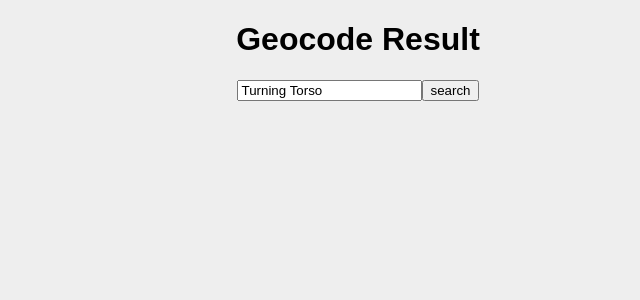
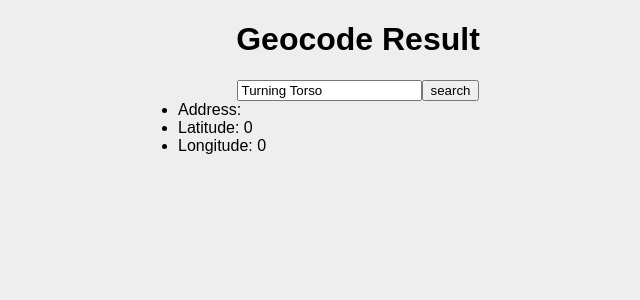
Before and after one commit to boilund/hotel-search, a React (Create React App) app: page / in a window 1280 px wide. Shown: the top 300 px of the page, without its empty margins (282-922 px from the left). Built offline with nearby package versions, Linux system fonts and the light colour scheme.

Commit message:
Implement GeocodeResult

```diff
--- a/src/components/App.jsx
+++ b/src/components/App.jsx
@@ -1,6 +1,7 @@
 import * as React from "react";
 import SearchForm from "./SearchForm";
 import '../stylesheets/index.css';
+import GeocodeResult from "./GeocodeResult";
 
 class App extends React.Component {
   constructor(props) {
@@ -19,6 +20,7 @@ class App extends React.Component {
     <div>
       <h1>Geocode Result</h1>
       <SearchForm onSubmit={place => this.handlePlaceSubmit(place)} />
+      <GeocodeResult address={this.state.address} lat={this.state.lat} lng={this.state.lng} />
     </div>
     );
   }
--- /dev/null
+++ b/src/components/GeocodeResult.jsx
@@ -0,0 +1,25 @@
+import * as React from "react";
+import PropTypes from "prop-types";
+import "../stylesheets/GeocodeResult.css";
+
+const GeocodeResult = ({ address, lat, lng }) => (
+  <ul className="geocode-result">
+    <li>Address: {address}</li>
+    <li>Latitude: {lat}</li>
+    <li>Longitude: {lng}</li>
+  </ul>
+);
+
+GeocodeResult.propTypes = {
+  address: PropTypes.string,
+  lat: PropTypes.number,
+  lng: PropTypes.number
+};
+
+GeocodeResult.defaultProps = {
+  address: '',
+  lat: 0,
+  lng: 0
+};
+
+export default GeocodeResult;
--- /dev/null
+++ b/src/stylesheets/GeocodeResult.css
@@ -0,0 +1,5 @@
+.geocode-result {
+  width: 400px;
+  margin: 0 auto;
+  text-align: left;
+}
```
